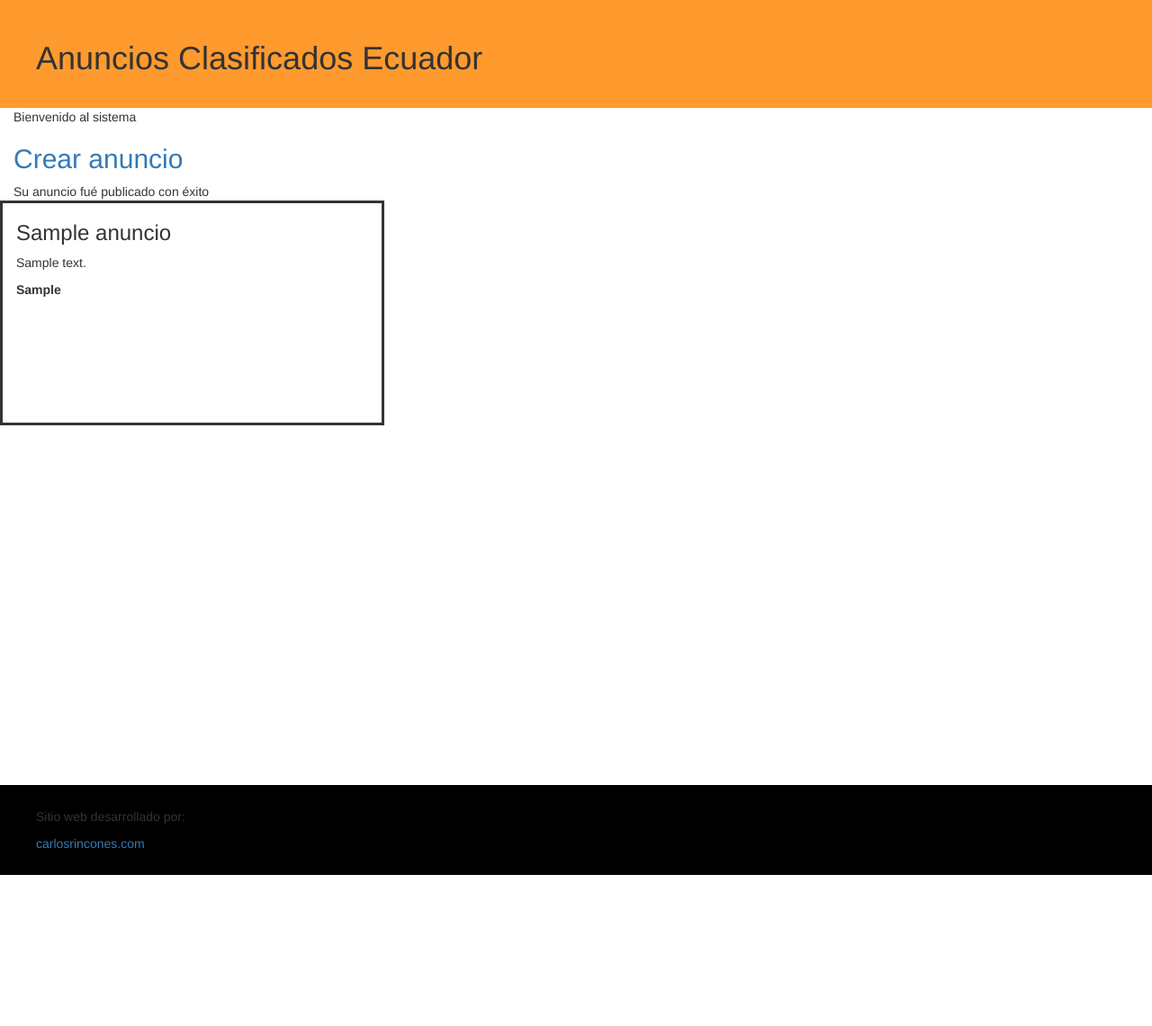
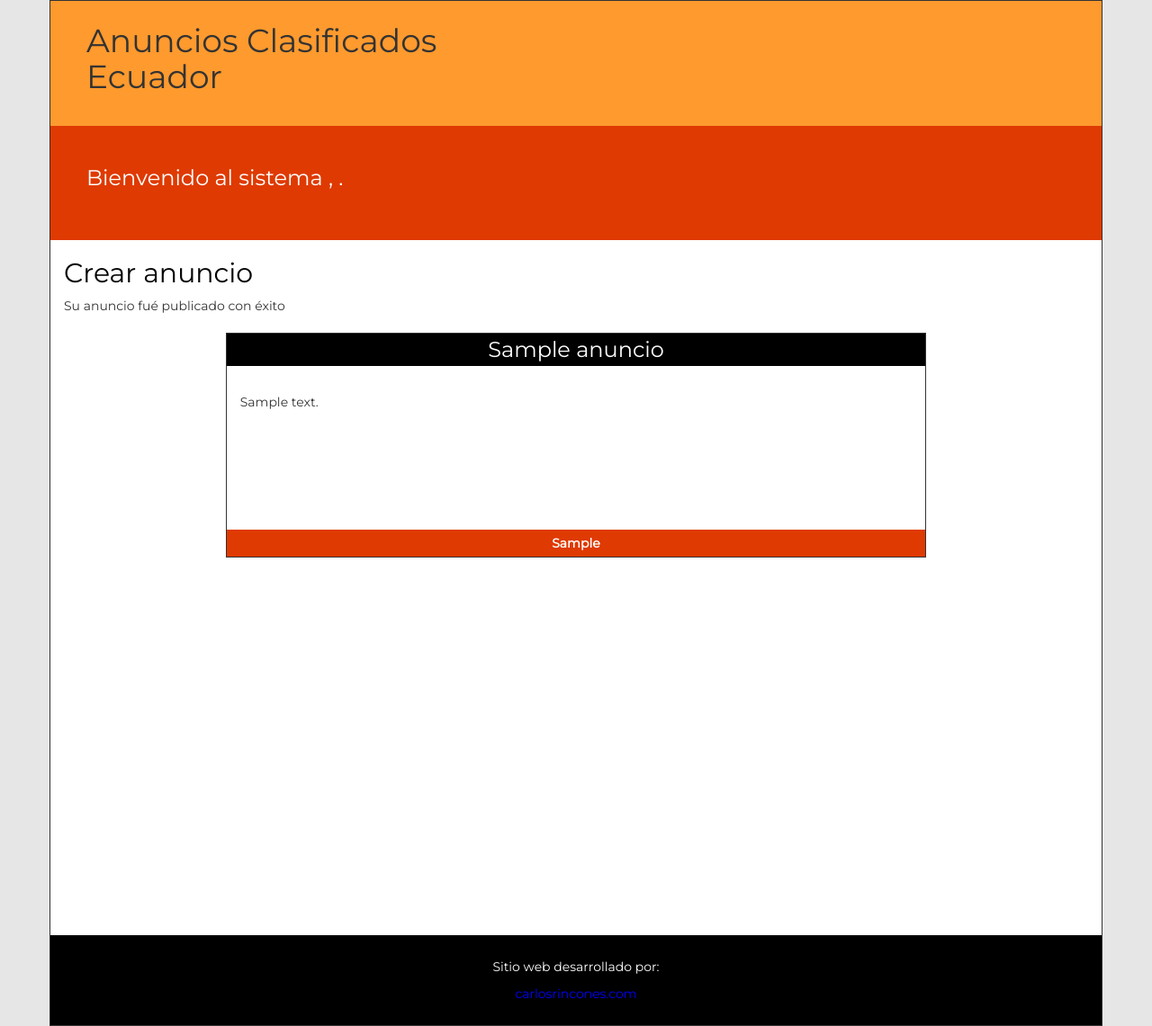
Before and after one commit to nattadsa/anunciosclasificados, a PHP site: page /home-usuario.php?anuncio=publicado in a window 1280 px wide. Shown: the whole page at 90% size. Before the commit the page ends 973 px from the top, so only its background shows below. Run offline with PHP 8.4, Linux system fonts and the light colour scheme; the visitor is signed in with stand-in values (Sample User, id 1); tables that the repository leaves empty or names only in its code hold one stand-in row (values such as "Sample post").

Commit message:
cuarto commit

```diff
--- a/adclass.php
+++ b/adclass.php
@@ -23,11 +23,16 @@
 
      public function mostrarDatosAnuncio(){
 
+        echo '<div class="row ">';
+
+        echo '<div class="col-md-12 adconfirm">';
+
+
 
         echo "<b>Titulo:</b> " . $this->tituloAnuncio . "<br>";
         echo "<b>Anuncio:</b> " . $this ->textoAnuncio .  "<br>";
 
-        echo "<b><Autor:</b>" . $this ->autor . "<br>";
+        echo "<b>Autor: </b>" . $this ->autor . "<br>" ;
 
      }
 
@@ -72,11 +77,11 @@
 
 
               $conexion = $this->conectarse();
-              $consulta = "SELECT * FROM anuncios ORDER BY anuncioid DESC limit 7";
+              $consulta = "SELECT * FROM anuncios ORDER BY anuncioid DESC limit 6";
               $ejecutar_consulta= $conexion->query(utf8_encode($consulta));
 
 
-             echo '<div class="row">';
+
 
               while ($resultado = $ejecutar_consulta->fetch_assoc()) {
 
@@ -84,16 +89,22 @@
 
                 echo '
 
-	               <div class="col-lg-4 anuncios">
+                <div class="row">
+                 <div class="col-md-2"></div>
+	               <div class="col-md-8 anuncios">
 
-	                   <h3>' .$resultado["titulo"] . '</h3>
+	                   <h3 class="tituload">' .$resultado["titulo"] . '</h3><br>
 
-	                   <p>' . $resultado["texto"]. '</p>
+	                   <p class="adtext">' . $resultado["texto"]. '</p>
 
-	                   <p><b>' . $resultado["autor"]. '</b></p>
+	                   <p class="autorad"><b>' . $resultado["autor"]. '</b></p>
 
 
 	              </div>
+                <div class="col-md-2"></div>
+                </div>
+
+
 
 
 
@@ -103,7 +114,7 @@
 
                }
 
-               echo '</div>';
+
 
 
 
@@ -126,3 +137,5 @@
 
 
 ?>
+
+<div class="col-md-2"></div>
--- a/css/styles.css
+++ b/css/styles.css
@@ -1,7 +1,37 @@
+
+
+* {
+
+font-family: 'Montserrat', sans-serif;
+
+
+}
+
+body {
+
+background-color:#E6E6E6;
+
+
+}
+
+a {
+
+color:black;
+
+
+}
+
+a:hover {
+
+text-decoration:none;
+
+
+}
+
+
 #header {
 
 background-color: #FE9A2E;
-
 
 
 }
@@ -50,6 +80,7 @@
 #titulo {
 
 padding:25px;
+margin-top: 0px;
 
 
 }
@@ -70,8 +101,16 @@
 
 .anuncios {
 
+
+
+padding-right: 0px;
+padding-left: 0px;
 border-style: solid;
-height:250px;
+border-width: 1px;
+margin:20px 0px;
+word-break:break-all;
+
+
 
 
 
@@ -107,12 +146,21 @@
 
 #footer {
 
-
+color:white;
 background-color: black;
 padding:25px;
 margin-top: 400px;
+text-align: center;
 
 }
+
+#footer a {
+
+color:blue;
+
+
+}
+
 
 #confirmacionad {
 
@@ -131,3 +179,60 @@
 
 
 }
+
+.welmsg {
+
+background-color: #DF3A01;
+color:white;
+padding:25px;
+
+
+
+}
+
+.tituload {
+
+
+background-color: black;
+color:white;
+text-align: center;
+padding:5px;
+margin-top: 0px;
+
+
+}
+
+.autorad {
+
+background-color: #DF3A01;
+color:white;
+text-align: center;
+padding:5px;
+margin-top: 132px;
+margin-bottom: 0px;
+
+
+
+}
+
+#contenedor {
+
+border-style: solid;
+border-width: 1px;
+background-color: #FFFFFF;
+
+
+}
+
+.adtext {
+
+padding: 0px 15px;
+
+}
+
+.adconfirm {
+
+padding:25px;
+text-align: center;
+
+}
--- a/header.php
+++ b/header.php
@@ -14,6 +14,8 @@
     <link rel="stylesheet" type="text/css" href="css/bootstrap.css">
     <link rel="stylesheet" type="text/css" href="css/styles.css">
 
+    <link href='https://fonts.googleapis.com/css?family=Montserrat' rel='stylesheet' type='text/css'>
+
     <script src="js/jquery.js"></script>
      <script src="js/bootstrap.js"></script>
 
@@ -22,7 +24,7 @@
 </head>
 <body>
 
-<div class="container-fluid">
+<div class="container" id="contenedor">
 
     <div class="row" id="header">
 
--- a/home-usuario.php
+++ b/home-usuario.php
@@ -10,9 +10,18 @@
 
 session_start();
 
-echo "Bienvenido al sistema " . $_SESSION['loginuser']->nombre . " " . $_SESSION['loginuser']->apellido . "<br>";
 
 
+
+echo '<div class="row welmsg">';
+
+echo '<div class="col-md-12">';
+
+echo "<h3>Bienvenido al sistema " .", ".  $_SESSION['loginuser']->nombre . " " . $_SESSION['loginuser']->apellido . ".</h3>"  . "<br>";
+
+echo '</div>';
+
+echo '</div>';
 
 
 
```
Also changed, not shown: anuncio-confirm.php (added, +71 -0 lines), crear-anuncio.php (+27 -47 lines), index.php (+21 -8 lines), loginform.php (+10 -0 lines), registro.php (+13 -0 lines), registroform.php (+35 -19 lines).
